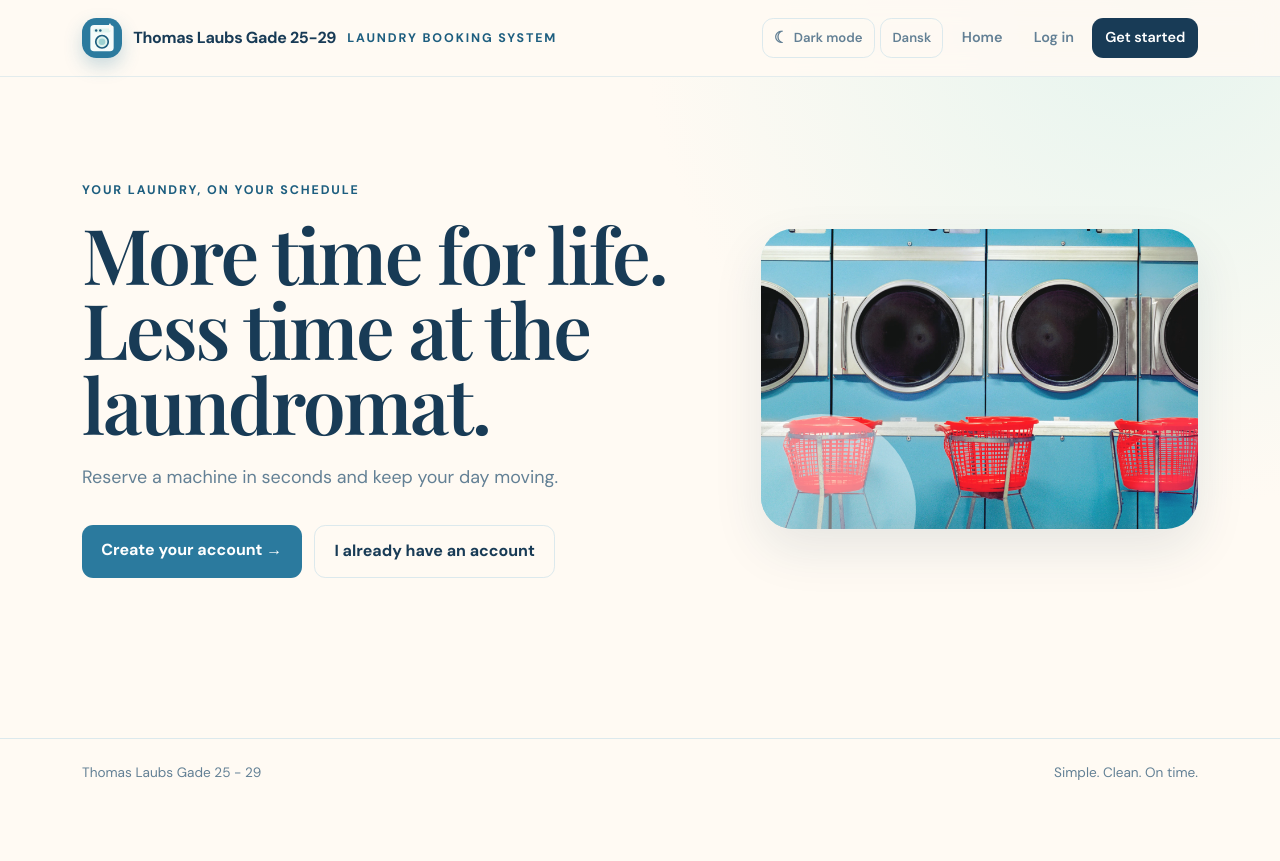
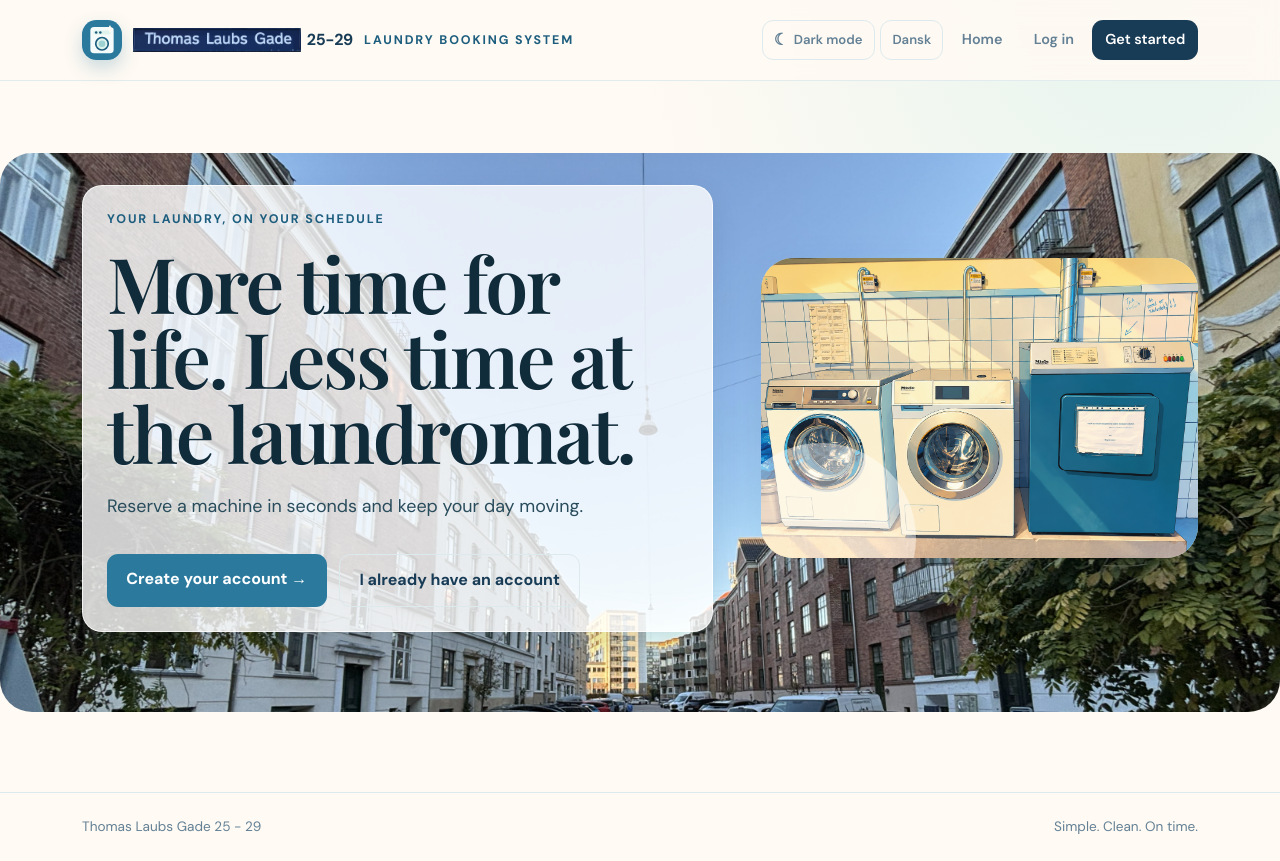
Before and after one commit to elgrandebashky/TLGLaundry, a Flask app: page / in a window 1280 px wide. Before the commit the page ends 780 px from the top, so only its background shows below. Run offline with Flask 3, Linux system fonts and the light colour scheme.

Commit message:
Update homepage and styling

```diff
--- a/static/style.css
+++ b/static/style.css
@@ -68,6 +68,19 @@ a:hover { color: var(--ink); }
     box-shadow: 0 8px 18px rgba(43, 122, 158, .25);
 }
 
+.brand-address {
+    display: inline-flex;
+    align-items: center;
+    gap: .35rem;
+    white-space: nowrap;
+}
+.brand-address img {
+    width: 10.5rem;
+    height: 2.8rem;
+    object-fit: contain;
+    border-radius: .25rem;
+}
+
 .nav-links { display: flex; align-items: center; gap: .35rem; }
 .nav-links a { padding: .6rem .8rem; color: var(--muted); font-size: .9rem; font-weight: 600; }
 .nav-links a:hover { color: var(--ink); }
@@ -122,9 +135,25 @@ h2 { font-size: clamp(2rem, 4vw, 3.1rem); }
 .eyebrow { color: var(--blue-dark); font-size: .78rem; font-weight: 700; letter-spacing: .15em; text-transform: uppercase; }
 .lead { color: var(--muted); font-size: 1.12rem; line-height: 1.7; }
 
-.hero { padding: 2rem 0 5rem; }
-.hero-copy { max-width: 690px; }
-.hero h1 { max-width: 670px; margin: 1rem 0 1.3rem; }
+.hero {
+    position: relative;
+    overflow: hidden;
+    padding: 2rem 0 5rem;
+    background: url('/static/hero-background.png') center / cover no-repeat;
+    border-radius: 2rem;
+}
+.hero > .container { position: relative; z-index: 1; }
+.hero-copy {
+    max-width: 690px;
+    padding: 1.5rem;
+    color: #172f3d;
+    background: rgba(255, 255, 255, .8);
+    border: 1px solid rgba(255, 255, 255, .72);
+    border-radius: 1.25rem;
+    box-shadow: 0 12px 30px rgba(24, 59, 86, .12);
+}
+.hero h1 { max-width: 670px; margin: 1rem 0 1.3rem; color: #102b3a; text-shadow: 0 1px 1px rgba(255, 255, 255, .35); }
+.hero .lead { color: #294c5c; }
 .hero-actions { display: flex; flex-wrap: wrap; gap: .8rem; margin-top: 2rem; }
 .hero-art {
     position: relative;
@@ -228,6 +257,17 @@ h2 { font-size: clamp(2rem, 4vw, 3.1rem); }
 :root[data-theme='dark'] .hero-art {
     background: linear-gradient(145deg, #1e5559, #25404b);
 }
+:root[data-theme='dark'] .hero-copy {
+    color: #edf7f8;
+    background: rgba(16, 27, 34, .84);
+    border-color: rgba(139, 199, 220, .28);
+    box-shadow: 0 12px 30px rgba(0, 0, 0, .3);
+}
+:root[data-theme='dark'] .hero h1 {
+    color: #f5fbfc;
+    text-shadow: 0 1px 2px rgba(0, 0, 0, .35);
+}
+:root[data-theme='dark'] .hero .lead { color: #d3e6ea; }
 :root[data-theme='dark'] .hero-art::before,
 :root[data-theme='dark'] .hero-art::after { background: rgba(255, 255, 255, .08); }
 :root[data-theme='dark'] .booking-item,
@@ -237,6 +277,7 @@ h2 { font-size: clamp(2rem, 4vw, 3.1rem); }
     .site-nav .container { flex-wrap: wrap; gap: .8rem; }
     .nav-links { width: 100%; justify-content: space-between; overflow-x: auto; }
     .nav-links a { padding: .4rem .5rem; white-space: nowrap; }
+    .brand-address img { width: 8.5rem; height: 2.3rem; }
     .page-wrap { padding-top: 2.5rem; }
     .hero { padding-bottom: 3rem; }
     .feature-grid { grid-template-columns: 1fr; }
--- a/templates/base.html
+++ b/templates/base.html
@@ -21,7 +21,10 @@
         <div class="container d-flex align-items-center justify-content-between">
             <a class="brand" href="{{ url_for('home') }}">
                 <img class="brand-mark" src="{{ url_for('static', filename='laundry-logo.svg') }}" alt="Laundry logo">
-                <span>Thomas Laubs Gade 25-29 </span>
+                <span class="brand-address">
+                    <img src="{{ url_for('static', filename='address-image.png') }}" alt="Thomas Laubs Gade">
+                    <span>25-29</span>
+                </span>
                 <span class="eyebrow">{{ _('Laundry Booking System') }}</span>
             </a>
             <div class="nav-links">
--- a/templates/home.html
+++ b/templates/home.html
@@ -22,8 +22,7 @@
             </div>
             <div class="col-lg-5">
                 <div class="hero-art" aria-label="{{ _('Laundry booking overview') }}">
-                    <img class="laundromat-illustration" src="{{ url_for('static', filename='laundromat-photo.png') }}" alt="{{ _('Laundry booking overview') }}">
-
+                    <img class="laundromat-illustration" src="{{ url_for('static', filename='tlg6.png') }}" alt="{{ _('Laundry booking overview') }}">
                 </div>
             </div>
         </div>
```
Also changed, not shown: static/address-image.jpg (added), static/address-image.png (added), static/hero-background.png (added), static/laundromat-illustration.svg (deleted), static/tlg6.png (added), 1 other file.
